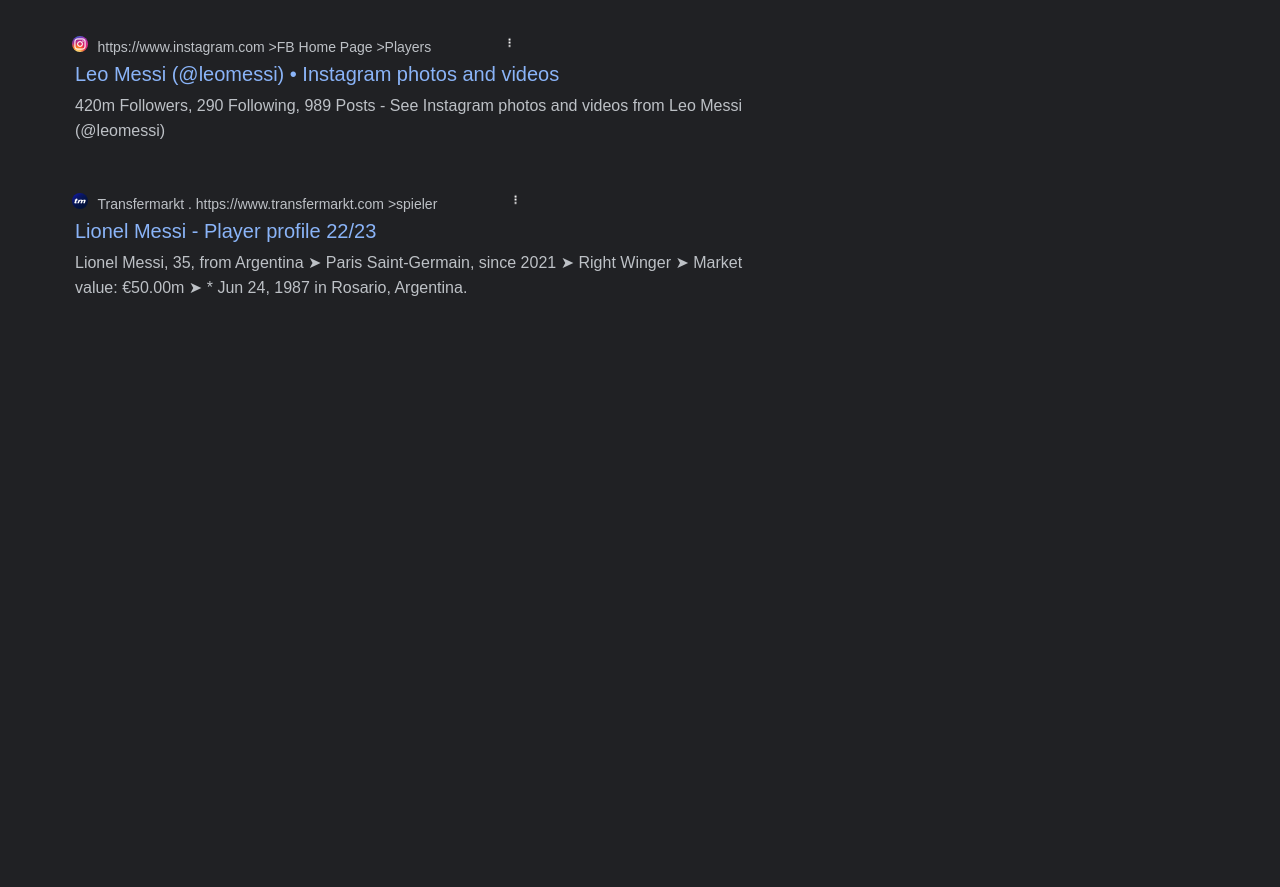
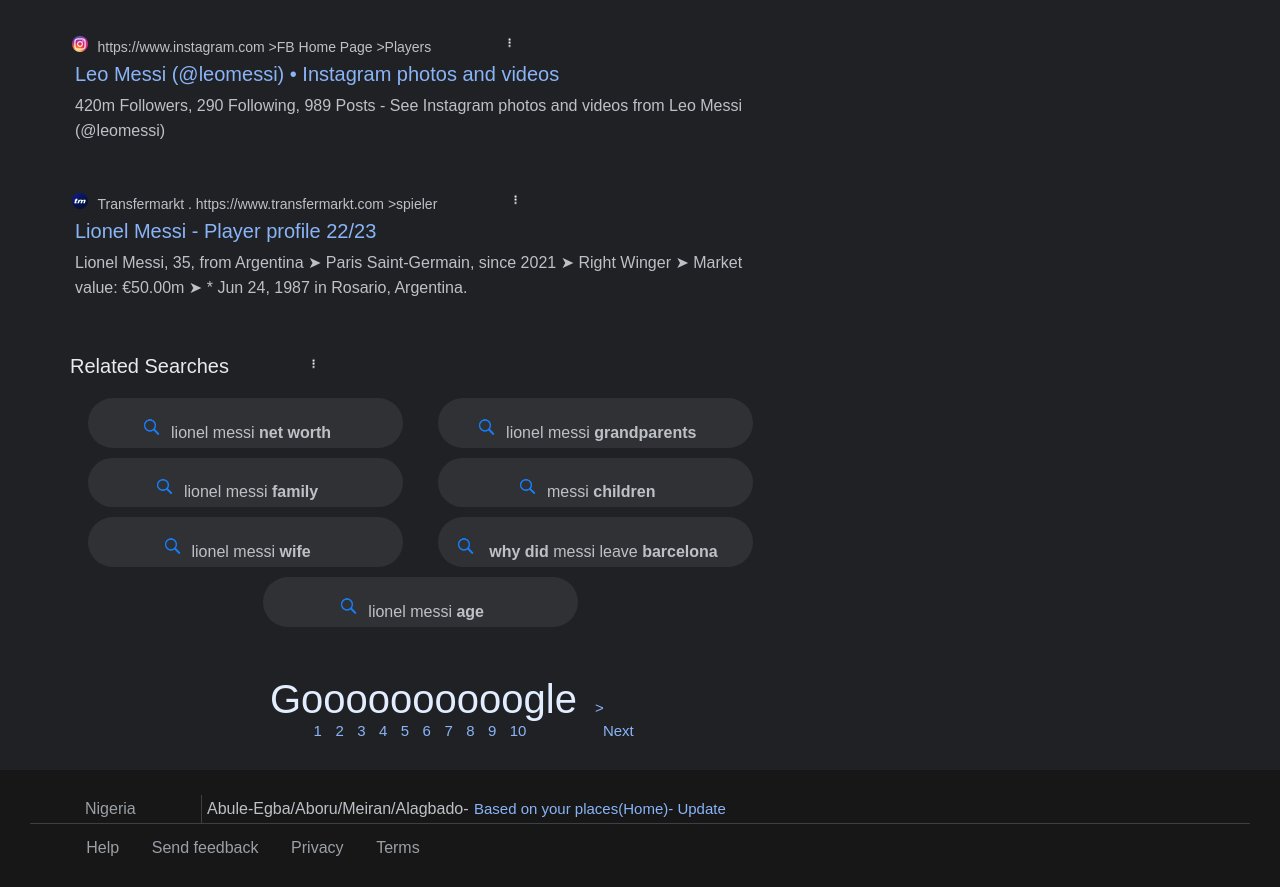
Before and after one commit to Bolumorin/Lionel-Messi, a plain HTML site: page index.html in a window 1280 px wide. Shown: the part 2480-3367 px from the top of the page. Before the commit the page ends 2780 px from the top, so only its background shows below. Drawn offline with Linux system fonts and the light colour scheme.

Commit message:
new updates to html and css file

```diff
--- a/index.html
+++ b/index.html
@@ -389,6 +389,49 @@
                 <p class="wikipara">Lionel Messi, 35, from Argentina ➤ Paris Saint-Germain, since 2021 ➤ Right Winger ➤ Market value: €50.00m ➤ * Jun 24, 1987 in Rosario, Argentina.</p>
               </div>
             </div>
+            <div class="related_searches">
+              <p class="we_ask">Related Searches <img src="./Images and Icons/android-three-dots-icon-0 (1).jpg" class="threedots" alt=""></p>
+                <div class="deevs">
+                   <button class="deev_one">
+                    <span class="wikipara"><img src="./Images and Icons/searchicon-removebg-preview.png" alt="search" id="searchicon">lionel messi <b>net worth</b></span>
+                   </button>
+                   <button class="deev_one">
+                    <span class="wikipara"><img src="./Images and Icons/searchicon-removebg-preview.png" alt="search" id="searchicon">lionel messi <b>grandparents</b></span>
+                   </button>
+                   <button class="deev_one">
+                    <span class="wikipara"><img src="./Images and Icons/searchicon-removebg-preview.png" alt="search" id="searchicon">lionel messi <b>family</b></span>
+                   </button>
+                   <button class="deev_one">
+                    <span class="wikipara"><img src="./Images and Icons/searchicon-removebg-preview.png" alt="search" id="searchicon">messi <b>children</b></span>
+                   </button>
+                   <button class="deev_one">
+                    <span class="wikipara"><img src="./Images and Icons/searchicon-removebg-preview.png" alt="search" id="searchicon">lionel messi <b>wife</b></span>
+                   </button>
+                   <button class="deev_one">
+                    <span class="wikipara"><img src="./Images and Icons/searchicon-removebg-preview.png" alt="search" id="searchicon"> <b>why did</b> messi leave <b>barcelona</b></span>
+                   </button>
+                   <button class="deev_one">
+                    <span class="wikipara"><img src="./Images and Icons/searchicon-removebg-preview.png" alt="search" id="searchicon">lionel messi <b>age</b></span>
+                   </button>
+                </div>
+          </div>
+          <div class="google_foot">
+               <p class="gugul">Goooooooooogle <span><a href="" class="num_link next"> > </a></span> </p>
+             <div class="numlinks">
+              <a href="" class="num_link">1</a>
+              <a href="" class="num_link">2</a>
+              <a href="" class="num_link">3</a>
+              <a href="" class="num_link">4</a>
+              <a href="" class="num_link">5</a>
+              <a href="" class="num_link">6</a>
+              <a href="" class="num_link">7</a>
+              <a href="" class="num_link">8</a>
+              <a href="" class="num_link">9</a>
+              <a href="" class="num_link">10</a>
+              <span>  <a href="" class="num_link thenext">Next</a></span>
+             </div>
+
+          </div>
           </div>
 
           <div class="middle"></div>
@@ -433,4 +476,18 @@
       </section>
     </main>
   </body>
+  <footer>
+    <div class="foot1">
+      <div class="naija">Nigeria</div>
+      <div class="mylocation">
+        <p class="places">Abule-Egba/Aboru/Meiran/Alagbado- <span> <a href="#" class="num_link"> Based on your places(Home)- Update</a></span></p>
+      </div>
+    </div>
+    <div class="options">
+      <p class="option">Help</p>
+      <p class="option">Send feedback</p>
+      <p class="option">Privacy</p>
+      <p class="option">Terms</p>
+    </div>
+  </footer>
 </html>
--- a/style.css
+++ b/style.css
@@ -541,3 +541,97 @@
     margin: 05px 0 0 50px;
     background-color: #3C3D40;
 }
+div.related_searches{
+    margin-top: 50px;
+}
+.deevs{
+    display: flex;
+    width: 100%;
+    flex-wrap: wrap;
+    justify-content: space-around;
+
+}
+.deev_one{
+    background-color: #303134;
+    border-color: transparent;
+    cursor: pointer;
+    border-radius: 100px;
+    width: 45%;
+    margin: 10px 0px 0 0px;
+}
+.google_foot{
+    width: 100%;
+    display: flex;
+    flex-wrap: wrap;
+    align-items: center;
+    justify-content: center;
+    margin-top: 50px;
+}
+.gugul{
+    width: 100%;
+    font-size: 40px;
+    margin-left: 200px;
+    font-weight: 500;
+    cursor: pointer;
+    color: #E2EEFF;
+}
+.numlinks{
+    margin-left: 98px;
+}
+.num_link{
+    width: 100%;
+    font-size: 15px;
+    cursor: pointer;
+    margin-left: 9px;
+    text-decoration: none;
+    color: #8AB4F8;
+}
+.num_link:hover{
+    transition: 1.2s;
+    text-decoration: underline;
+    color: #9AA0A6;
+}
+.num_link.next{
+    margin-left: 15px;
+}
+.num_link.thenext{
+    margin-left: 80px;
+}
+footer{
+    background-color: #171717;
+    padding: 30px;
+    margin-top: 30px;
+    width: 100%;
+}
+div.foot1{
+  width: 100%;
+  border-bottom: 1px solid #3C4043;
+  display: flex;
+}
+.naija {
+    color: #9AA0A6;
+    padding: 5px;
+    width: 10%;
+     border-right: 1px solid #3C4043;
+    margin: -5px 0 0  50px;
+}
+.places{
+    color: #BDC1C6;
+    font-weight: 500;
+    width: 100%;
+    margin-left: 5px;
+}
+div.options{
+    display: flex;
+    justify-content: space-around;
+    width : 30%;
+    margin: 15px 0 0 40px;
+}
+.option{
+    color: #9AA0A6;
+}
+
+
+@media screen {
+
+}
```
